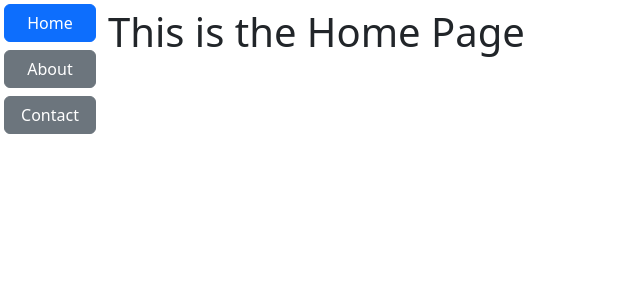
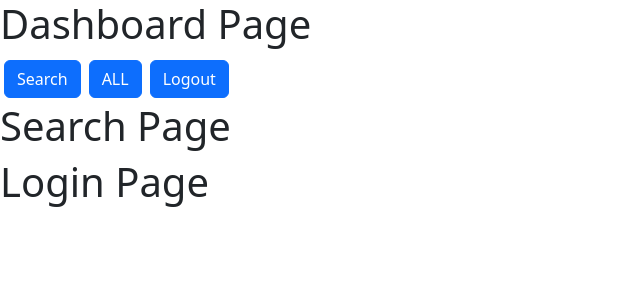
Before and after one commit to CynthiaMugo/React-Intro, a React (Vite) app: page / in a window 1280 px wide. Shown: the top 300 px of the page, without its empty margins (0-640 px from the left). Built offline with nearby package versions, Linux system fonts and the light colour scheme.

Commit message:
routing automatically

```diff
--- /dev/null
+++ b/src/Routing/ReactRouter/DashBoard.jsx
@@ -0,0 +1,16 @@
+import Search from "./Search";
+import Login from "./Login";
+import NavComponent from "./NavComponent";
+
+function Dashboard() {
+  return (
+    <div>
+      <h1>Dashboard Page</h1>
+      <NavComponent />
+      <Search />
+      <Login />
+    </div>
+  );
+}
+
+export default Dashboard;
--- /dev/null
+++ b/src/Routing/ReactRouter/Login.jsx
@@ -0,0 +1,8 @@
+function Login() {
+    return (
+        <div>
+            <h1>Login Page</h1>
+        </div>
+    );
+}
+export default Login;
--- /dev/null
+++ b/src/Routing/ReactRouter/NavComponent.jsx
@@ -0,0 +1,10 @@
+function NavComponent() {
+    return (
+    <div>
+      <button className={`btn btn-primary  m-1`}>Search</button>
+      <button className={`btn btn-primary m-1`}>ALL</button>
+      <button className={`btn btn-primary m-1`}>Logout</button>
+    </div>
+    );
+}
+export default NavComponent;
--- /dev/null
+++ b/src/Routing/ReactRouter/Search.jsx
@@ -0,0 +1,8 @@
+function Search() {
+    return (
+        <div>
+            <h1>Search Page</h1>
+        </div>
+    );
+}
+export default Search;
--- a/src/main.jsx
+++ b/src/main.jsx
@@ -39,6 +39,7 @@ import SimpleEffect from './Hooks/Effects/SimpleEffect';
 //importing bootstrap
 import 'bootstrap/dist/css/bootstrap.min.css';
 import ManualRoute from './Routing/ManualRoutes/index.jsx';
+import Dashboard from './Routing/ReactRouter/DashBoard.jsx';
 
 createRoot(document.getElementById('root')).render(
   <StrictMode>
@@ -62,8 +63,8 @@ createRoot(document.getElementById('root')).render(
     <SimpleState2/> */}
     {/* <FormState /> */}
     {/* <SimpleEffect /> */}
-    <ManualRoute />
-
+    {/* <ManualRoute /> */}
+    <Dashboard />
   </StrictMode>,
 );
 
```
Also changed, not shown: src/Routing/ReactRouter/All.jsx (added, +8 -0 lines), src/Routing/ReactRouter/index.jsx (added).
